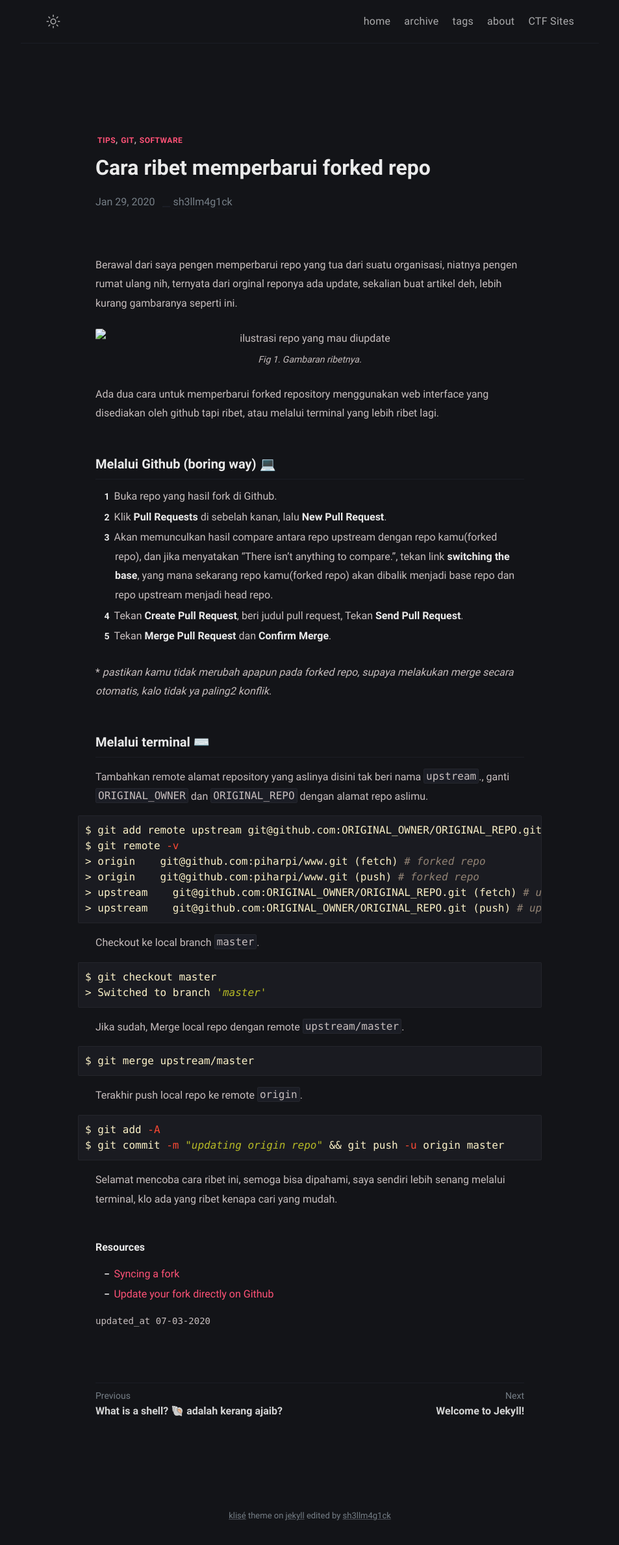
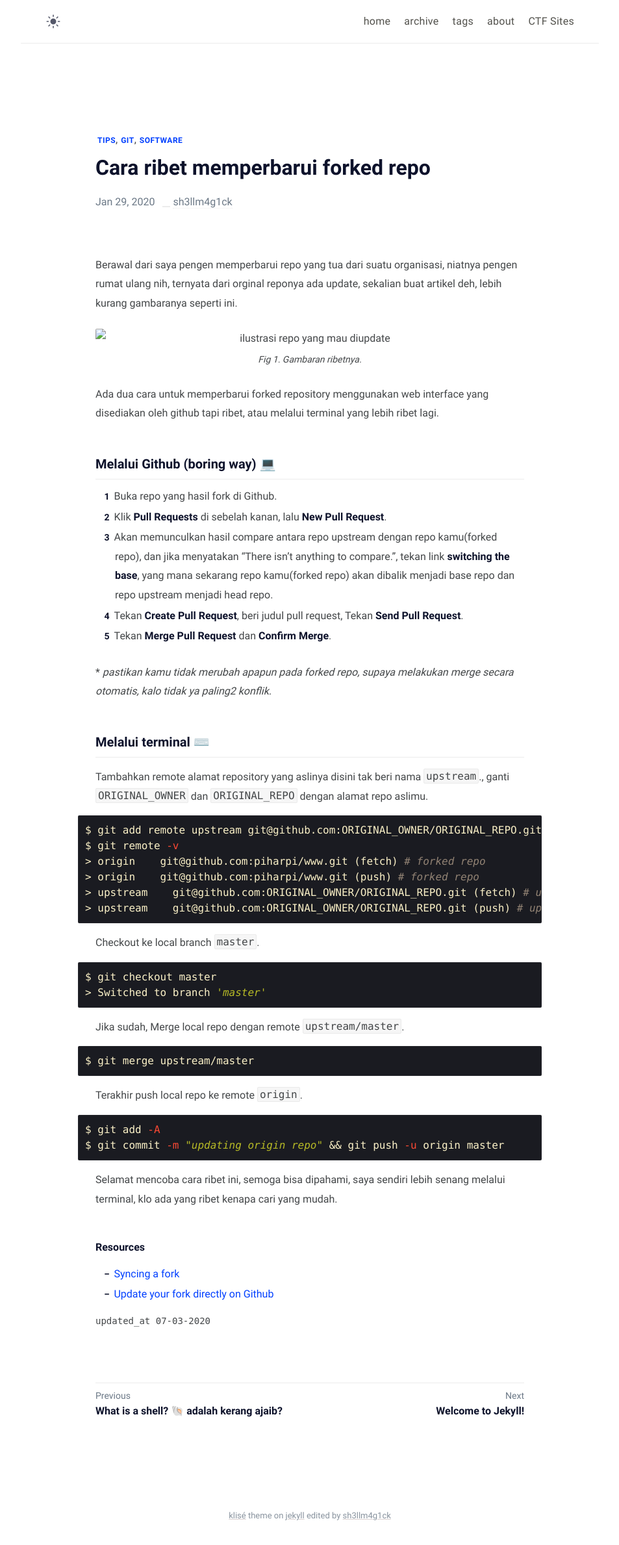
Before and after one commit to sh3llm4g1ck/sh3llm4g1ck.github.io, a Jekyll site: the page built from _posts/cara-memperbarui-fork-repository/2020-01-29-cara-memperbarui-fork-repository.md, in a window 1280 px wide. Shown: the whole page at 65% size, without its empty margins (163-1116 px from the left). Built offline with Jekyll 4.4.1, drawn with Linux system fonts in a browser that asks for light colours; some web fonts are replaced.

Commit message:
Update _dark.scss

```diff
--- a/_sass/klise/_dark.scss
+++ b/_sass/klise/_dark.scss
@@ -1,6 +1,5 @@
-body[data-theme="dark"] {
-  color: $dark-text-base-color;
-  background-color: $dark-black;
+body[data-theme="dark"] .navbar .menu .trigger-container .menu-link {
+    color: #090800;
 
   // Heading
   h1,
```
